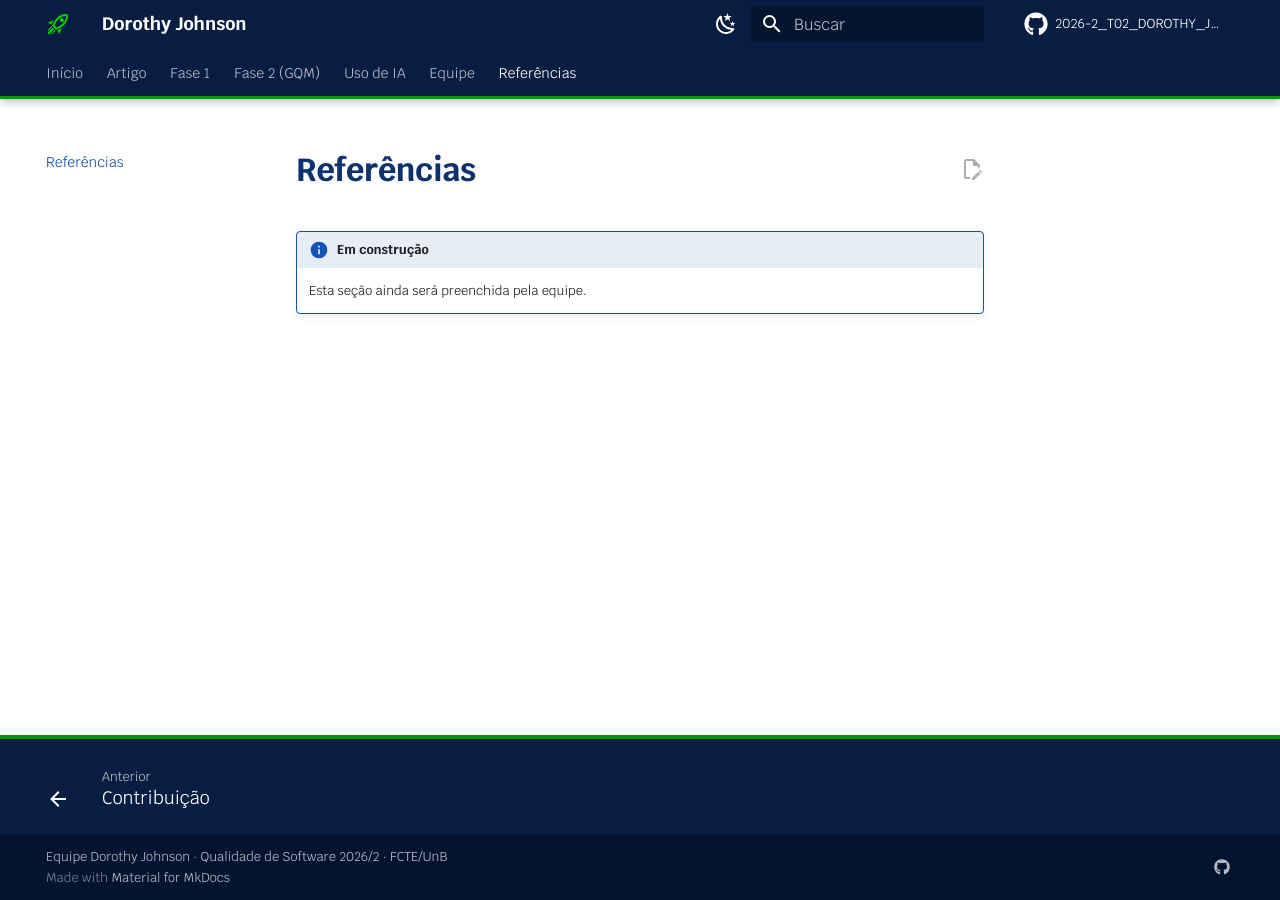
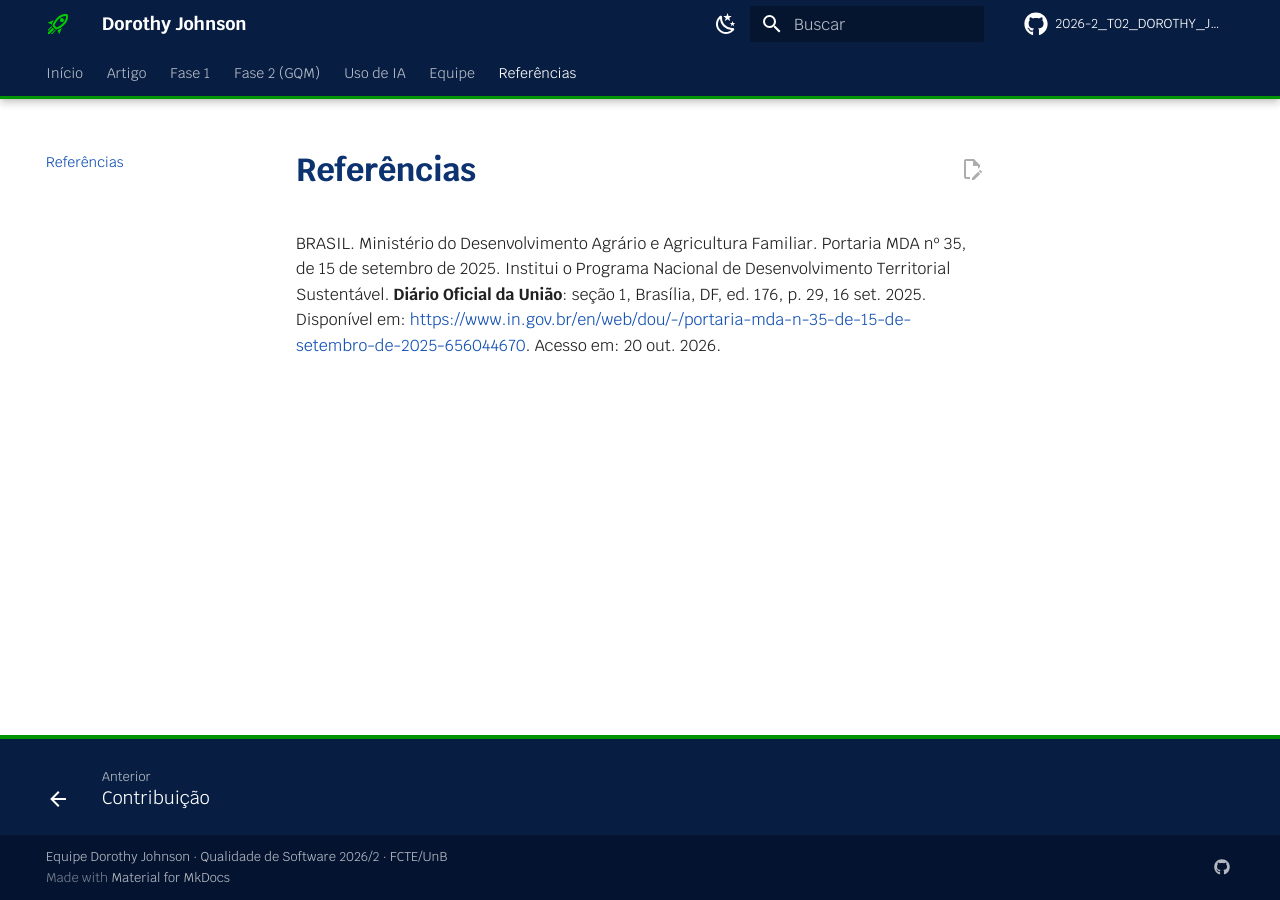
Before and after one commit to FCTE-Qualidade-de-Software-1/2026-2_T02_DOROTHY_JOHSON, an MkDocs documentation site: the page built from docs/referencias.md, in a window 1280 px wide. Built offline with MkDocs 1.6.1 and Material for MkDocs 9.7.7, drawn with Linux system fonts in a browser that asks for light colours; comment, search, counter and statistics services are not loaded.

Commit message:
Adiciona a referência da portaria MDA n°35/2025
Removed construction notice and added reference to MDA Portaria nº 35.

```diff
--- a/docs/referencias.md
+++ b/docs/referencias.md
@@ -1,6 +1,5 @@
 # Referências
 
-!!! info "Em construção"
-    Esta seção ainda será preenchida pela equipe.
+BRASIL. Ministério do Desenvolvimento Agrário e Agricultura Familiar. Portaria MDA nº 35, de 15 de setembro de 2025. Institui o Programa Nacional de Desenvolvimento Territorial Sustentável. **Diário Oficial da União**: seção 1, Brasília, DF, ed. 176, p. 29, 16 set. 2025. Disponível em: <https://www.in.gov.br/en/web/dou/-/portaria-mda-n-35-de-15-de-setembro-de-2025-656044670>. Acesso em: 20 out. 2026.
 
 <!-- Use um padrão único (ex.: ABNT). -->
```
